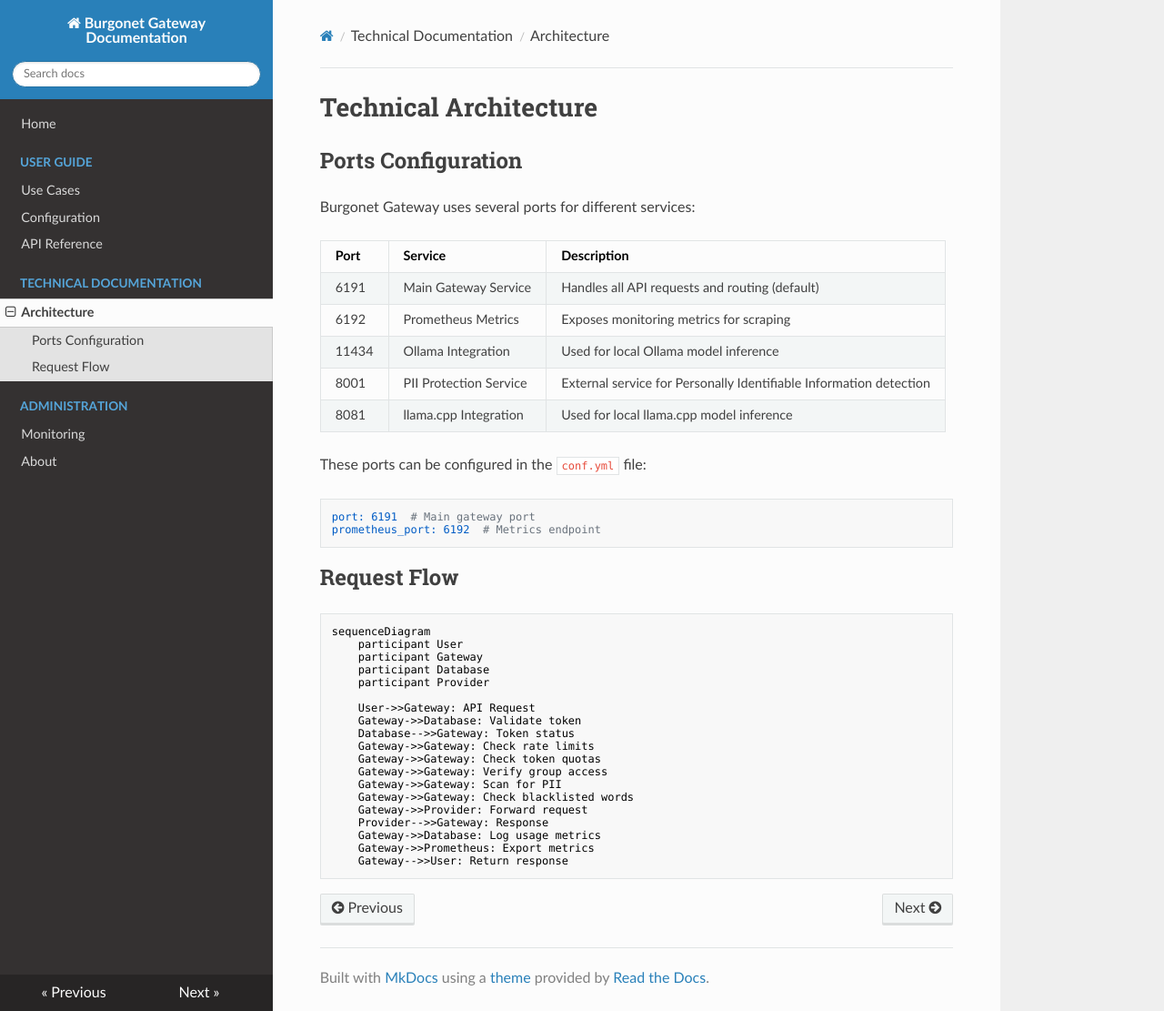
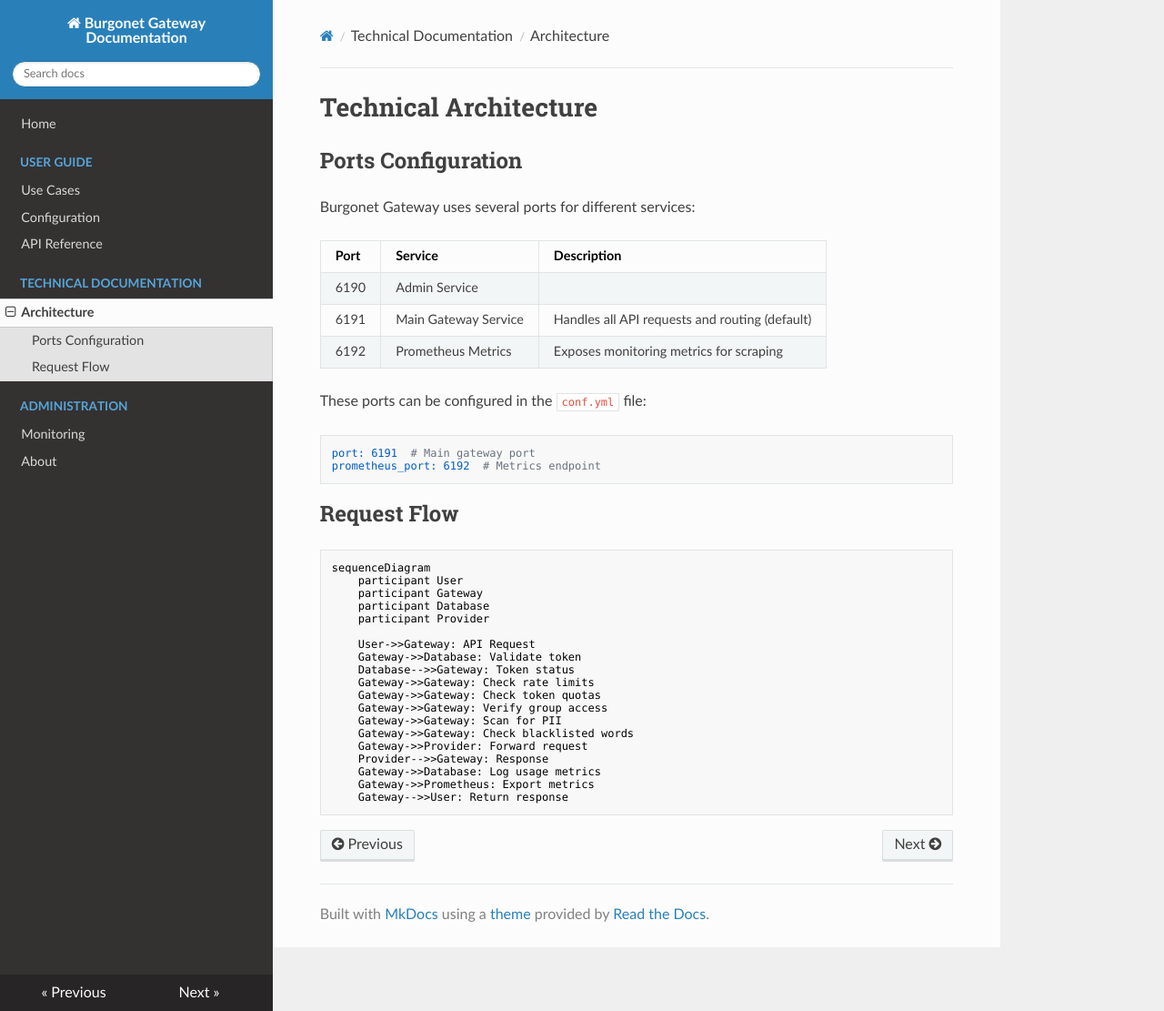
Before and after one commit to scampion/burgonet-gateway, an MkDocs documentation site: the page built from docs/technical.md, in a window 1280 px wide and 1111 px high. Shown: the whole window at 91% size. Built offline with MkDocs 1.6.1, drawn with Linux system fonts in a browser that asks for light colours; nearby versions of some CDN libraries.

Commit message:
docs: Update technical.md with revised port and service details

```diff
--- a/docs/technical.md
+++ b/docs/technical.md
@@ -5,13 +5,11 @@
 
 Burgonet Gateway uses several ports for different services:
 
-| Port  | Service                     | Description                                                                 |
-|-------|-----------------------------|-----------------------------------------------------------------------------|
-| 6191  | Main Gateway Service        | Handles all API requests and routing (default)                             |
-| 6192  | Prometheus Metrics          | Exposes monitoring metrics for scraping                                    |
-| 11434 | Ollama Integration          | Used for local Ollama model inference                                       |
-| 8001  | PII Protection Service      | External service for Personally Identifiable Information detection         |
-| 8081  | llama.cpp Integration       | Used for local llama.cpp model inference                                    |
+| Port | Service                | Description                                                                 |
+|------|------------------------|-----------------------------------------------------------------------------|
+| 6190 | Admin Service          |                              |
+| 6191 | Main Gateway Service   | Handles all API requests and routing (default)                             |
+| 6192 | Prometheus Metrics     | Exposes monitoring metrics for scraping                                    |
 
 These ports can be configured in the `conf.yml` file:
 
```
